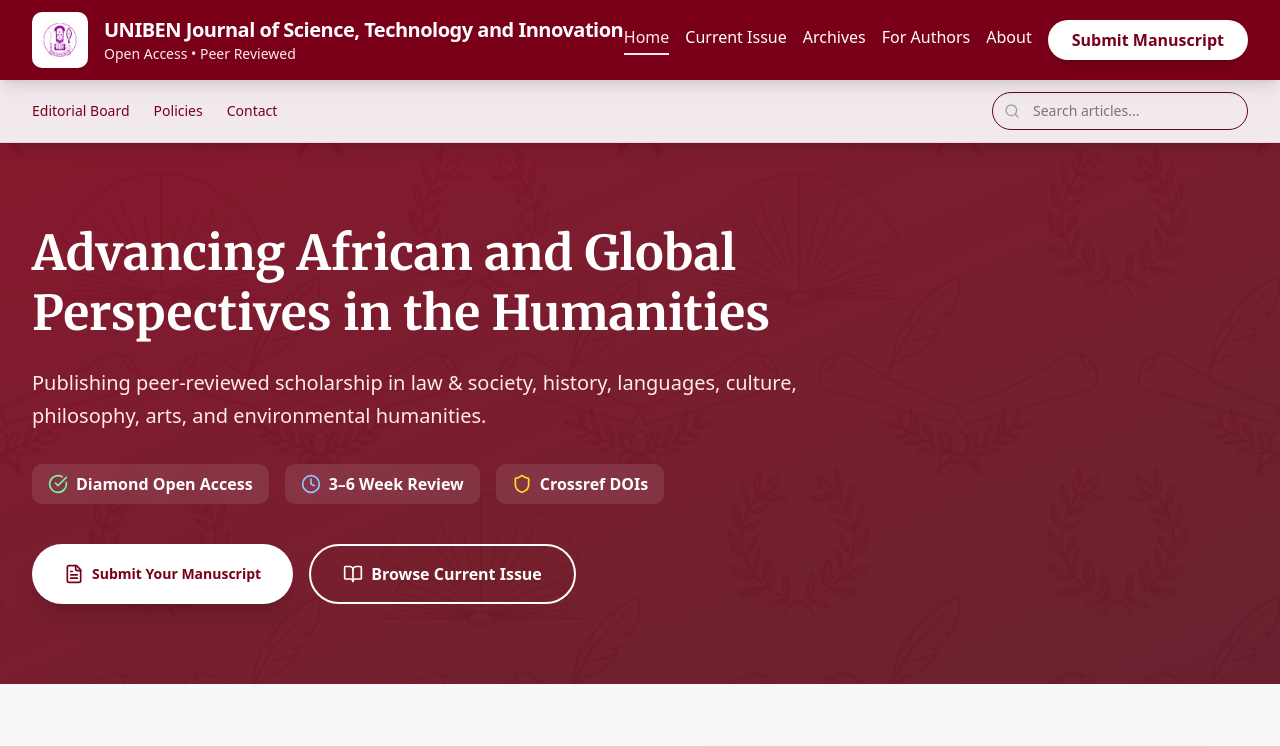
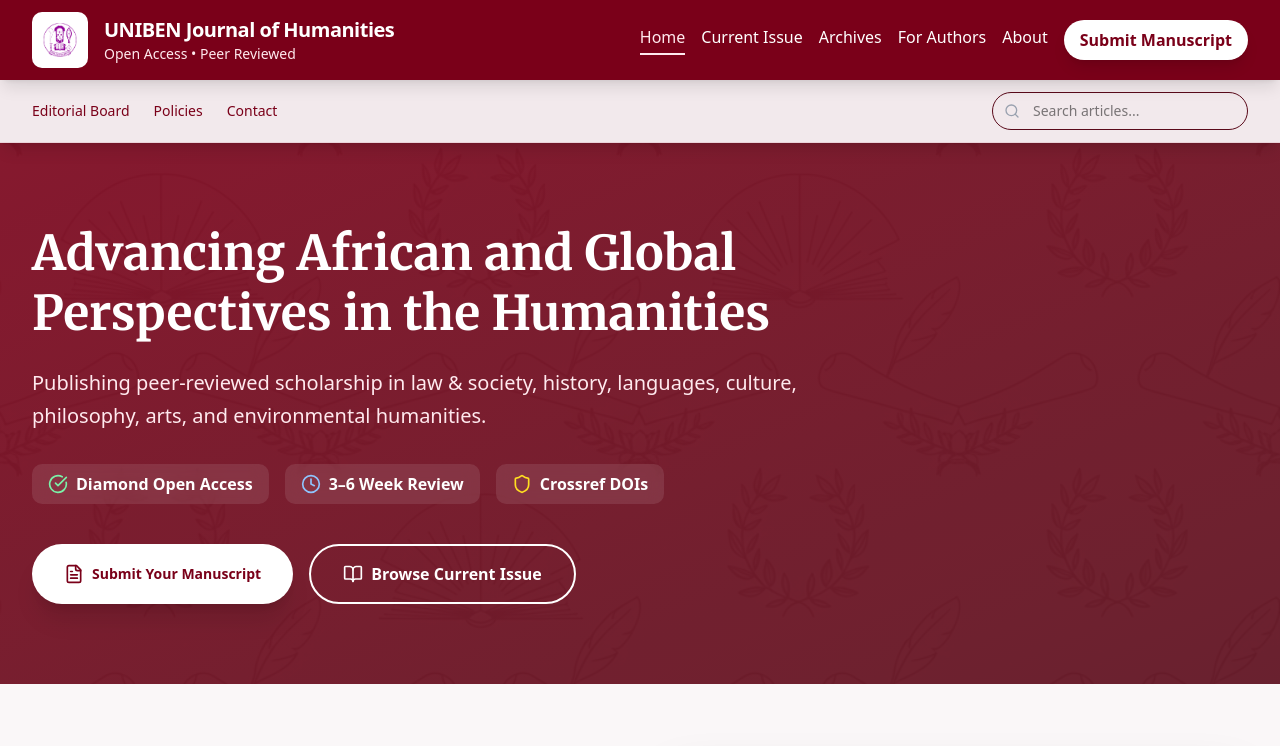
Before and after one commit to unibeninterns/ubjh_client, a Next.js app: page / in a window 1280 px wide. Shown: the top 746 px of the page. Built offline with nearby package versions, Linux system fonts and the light colour scheme.

Commit message:
Added the search page and modified the header

```diff
--- a/src/components/Header.tsx
+++ b/src/components/Header.tsx
@@ -69,7 +69,7 @@ export default function Header() {
             </div>
             <div>
               <h1 className="text-lg md:text-xl font-bold tracking-tight transition-colors group-hover:text-[#FFE9EE]">
-                UNIBEN Journal of Science, Technology and Innovation
+                UNIBEN Journal of Humanities
               </h1>
               <p className="text-sm text-[#FFE9EE] font-medium">
                 Open Access • Peer Reviewed
@@ -99,7 +99,7 @@ export default function Header() {
             {/* Submit Button */}
             <Link
               href="/submission"
-              className="bg-white text-[#7A0019] px-6 py-2 rounded-full font-semibold hover:bg-[#FFE9EE] transition-all shadow-lg hover:shadow-xl hover:scale-105"
+              className="bg-white text-[#7A0019] px-4 py-2 rounded-full font-semibold hover:bg-[#FFE9EE] transition-all shadow-lg hover:shadow-xl hover:scale-105"
             >
               Submit Manuscript
             </Link>
```
